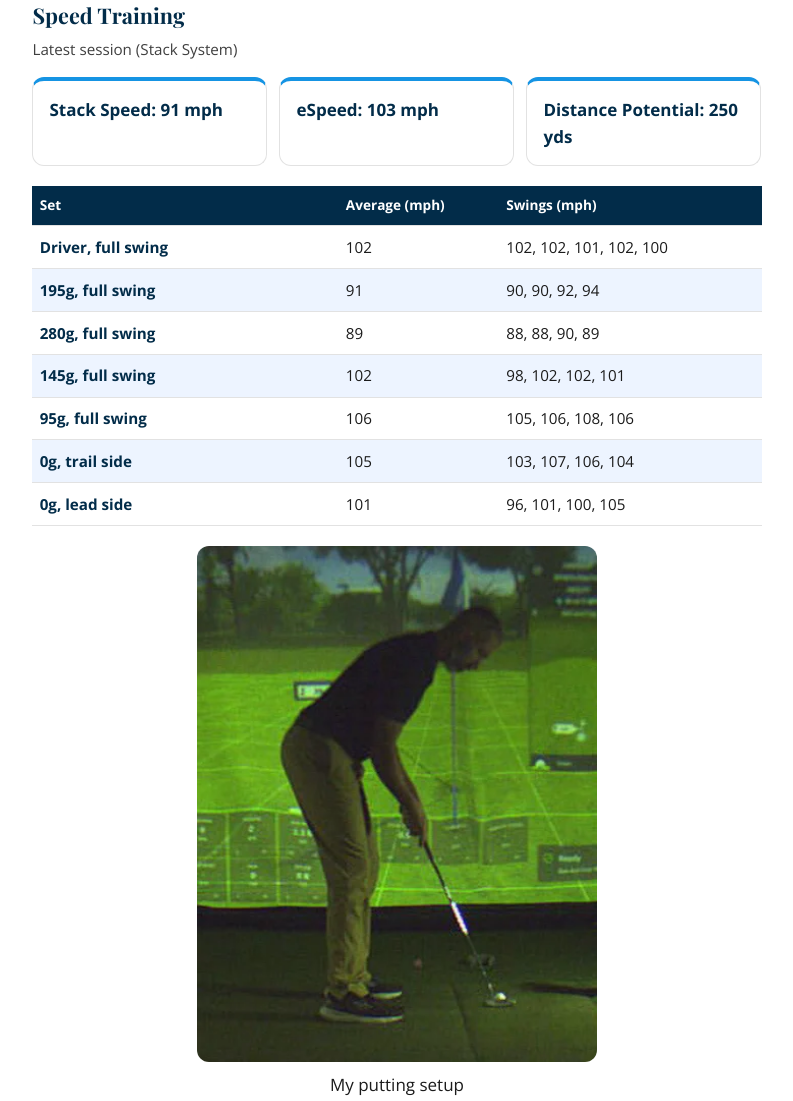
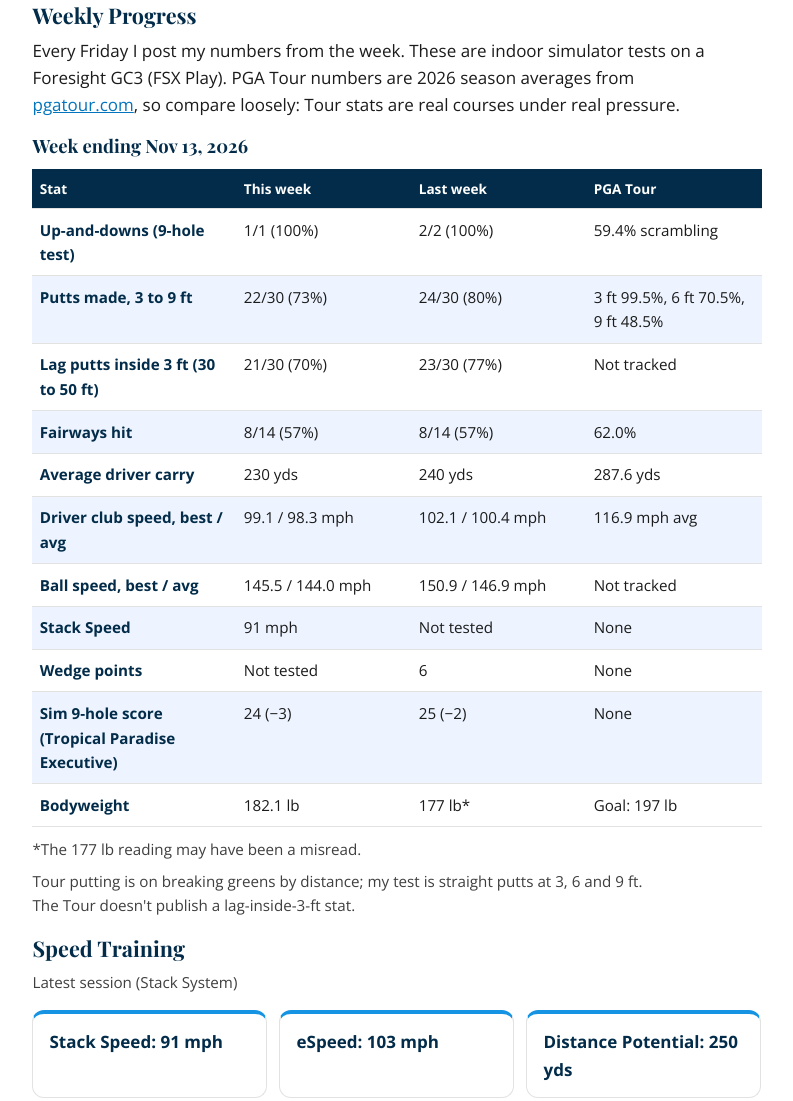
Before and after one commit to GoGolfLLC/Gogolf-website, a plain HTML site: page 2029-pga-championship/index.html in a window 1280 px wide. Shown: the part 1969-3070 px from the top of the page, without its empty margins (243-1036 px from the left). Drawn offline with Linux system fonts and the light colour scheme.

Commit message:
Add weekly progress for the week ending Nov 13. (#19)
The newest week sits above Speed Training. Later Fridays can be added on top, with older weeks folded under Past weeks.

Co-authored-by: Cursor Agent <cursoragent@cursor.com>
Co-authored-by: GoGolfLLC <GoGolfLLC@users.noreply.github.com>

```diff
--- a/2029-pga-championship/index.html
+++ b/2029-pga-championship/index.html
@@ -117,6 +117,93 @@
             <li>Driver clubhead speed: currently 95 to 100 mph, goal of 110 mph by March</li>
             <li>Tournament scoring average: 76</li>
           </ul>
+          <h3>Weekly Progress</h3>
+          <p>Every Friday I post my numbers from the week. These are indoor simulator tests on a Foresight GC3 (FSX Play). PGA Tour numbers are 2026 season averages from <a href="https://www.pgatour.com/stats" target="_blank" rel="noopener noreferrer">pgatour.com<span class="sr-only"> (opens in a new tab)</span></a>, so compare loosely: Tour stats are real courses under real pressure.</p>
+          <!-- Newest week goes first. Move the week it replaces into <details class="past-weeks"><summary>Past weeks</summary>…</details> -->
+          <article class="week">
+            <h4>Week ending Nov 13, 2026</h4>
+            <table class="speed-table week-table">
+              <caption class="sr-only">Week ending Nov 13, 2026</caption>
+              <thead>
+                <tr>
+                  <th scope="col">Stat</th>
+                  <th scope="col">This week</th>
+                  <th scope="col">Last week</th>
+                  <th scope="col">PGA Tour</th>
+                </tr>
+              </thead>
+              <tbody>
+                <tr>
+                  <th scope="row">Up-and-downs (9-hole test)</th>
+                  <td>1/1 (100%)</td>
+                  <td>2/2 (100%)</td>
+                  <td>59.4% scrambling</td>
+                </tr>
+                <tr>
+                  <th scope="row">Putts made, 3 to 9 ft</th>
+                  <td>22/30 (73%)</td>
+                  <td>24/30 (80%)</td>
+                  <td>3 ft 99.5%, 6 ft 70.5%, 9 ft 48.5%</td>
+                </tr>
+                <tr>
+                  <th scope="row">Lag putts inside 3 ft (30 to 50 ft)</th>
+                  <td>21/30 (70%)</td>
+                  <td>23/30 (77%)</td>
+                  <td>Not tracked</td>
+                </tr>
+                <tr>
+                  <th scope="row">Fairways hit</th>
+                  <td>8/14 (57%)</td>
+                  <td>8/14 (57%)</td>
+                  <td>62.0%</td>
+                </tr>
+                <tr>
+                  <th scope="row">Average driver carry</th>
+                  <td>230 yds</td>
+                  <td>240 yds</td>
+                  <td>287.6 yds</td>
+                </tr>
+                <tr>
+                  <th scope="row">Driver club speed, best / avg</th>
+                  <td>99.1 / 98.3 mph</td>
+                  <td>102.1 / 100.4 mph</td>
+                  <td>116.9 mph avg</td>
+                </tr>
+                <tr>
+                  <th scope="row">Ball speed, best / avg</th>
+                  <td>145.5 / 144.0 mph</td>
+                  <td>150.9 / 146.9 mph</td>
+                  <td>Not tracked</td>
+                </tr>
+                <tr>
+                  <th scope="row">Stack Speed</th>
+                  <td>91 mph</td>
+                  <td>Not tested</td>
+                  <td>None</td>
+                </tr>
+                <tr>
+                  <th scope="row">Wedge points</th>
+                  <td>Not tested</td>
+                  <td>6</td>
+                  <td>None</td>
+                </tr>
+                <tr>
+                  <th scope="row">Sim 9-hole score (Tropical Paradise Executive)</th>
+                  <td>24 (−3)</td>
+                  <td>25 (−2)</td>
+                  <td>None</td>
+                </tr>
+                <tr>
+                  <th scope="row">Bodyweight</th>
+                  <td>182.1 lb</td>
+                  <td>177 lb*</td>
+                  <td>Goal: 197 lb</td>
+                </tr>
+              </tbody>
+            </table>
+            <p class="fine week-note">*The 177 lb reading may have been a misread.</p>
+            <p class="fine week-note">Tour putting is on breaking greens by distance; my test is straight putts at 3, 6 and 9 ft. The Tour doesn't publish a lag-inside-3-ft stat.</p>
+          </article>
           <h3>Speed Training</h3>
           <p class="fine">Latest session (Stack System)</p>
           <div class="goal-grid speed-stats">
--- a/css/styles.css
+++ b/css/styles.css
@@ -1188,6 +1188,45 @@ button.btn:disabled {
   }
 }
 
+.week h4 {
+  font-size: 1.15rem;
+  margin: 0.35rem 0 0.75rem;
+}
+
+.week-table th:nth-child(1),
+.week-table td:nth-child(1) {
+  width: 28%;
+}
+
+.week-table th:nth-child(2),
+.week-table td:nth-child(2),
+.week-table th:nth-child(3),
+.week-table td:nth-child(3),
+.week-table th:nth-child(4),
+.week-table td:nth-child(4) {
+  width: 24%;
+}
+
+.week .speed-table {
+  margin-bottom: 0.65rem;
+}
+
+.week-note {
+  margin: 0 0 0.45rem;
+}
+
+.past-weeks {
+  margin: 0.25rem 0 1.25rem;
+}
+
+.past-weeks summary {
+  font-weight: 700;
+  cursor: pointer;
+  min-height: 44px;
+  display: flex;
+  align-items: center;
+}
+
 .goal-grid {
   display: grid;
   gap: 0.75rem;
```
Also changed, not shown: 1 other file.
